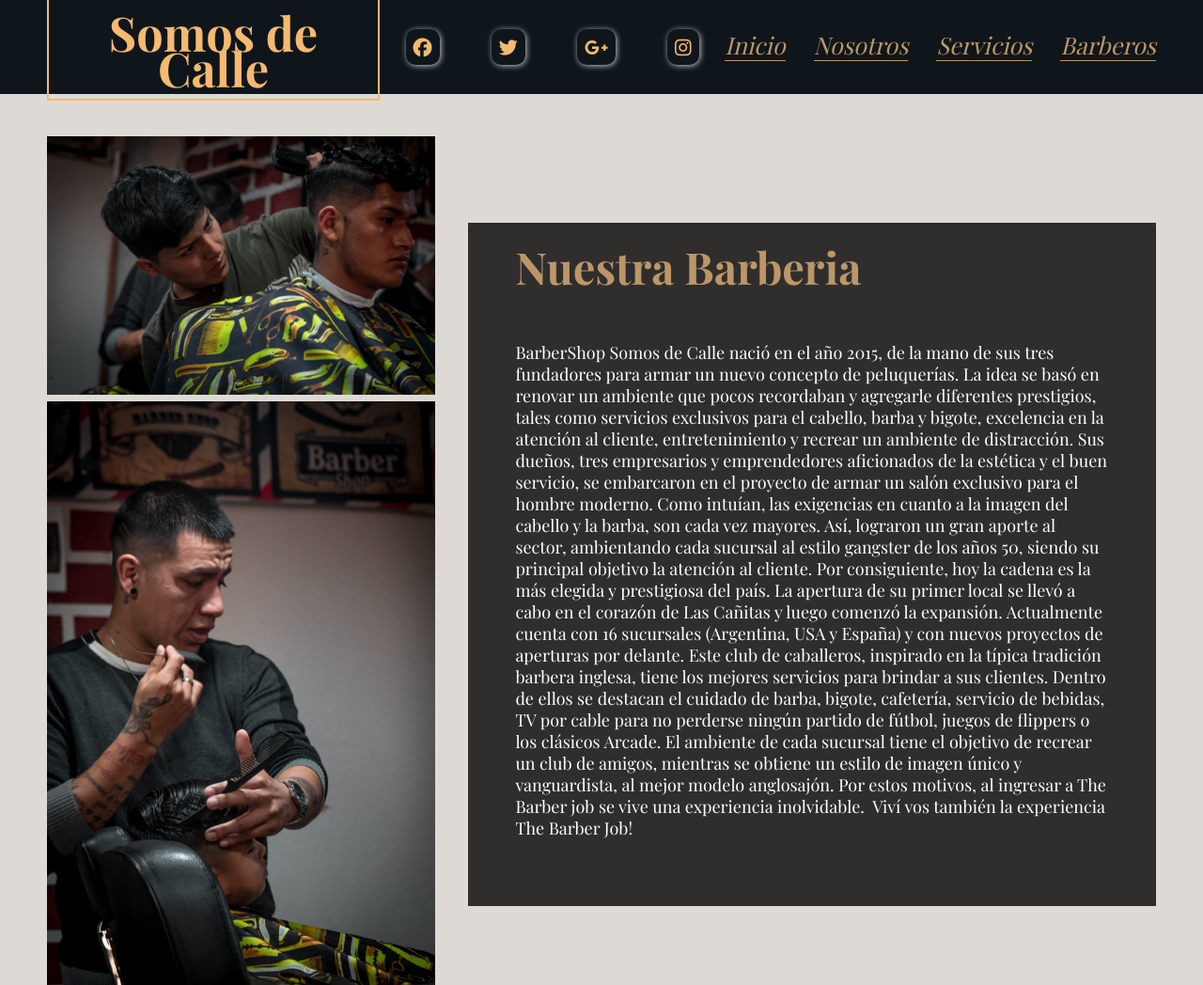
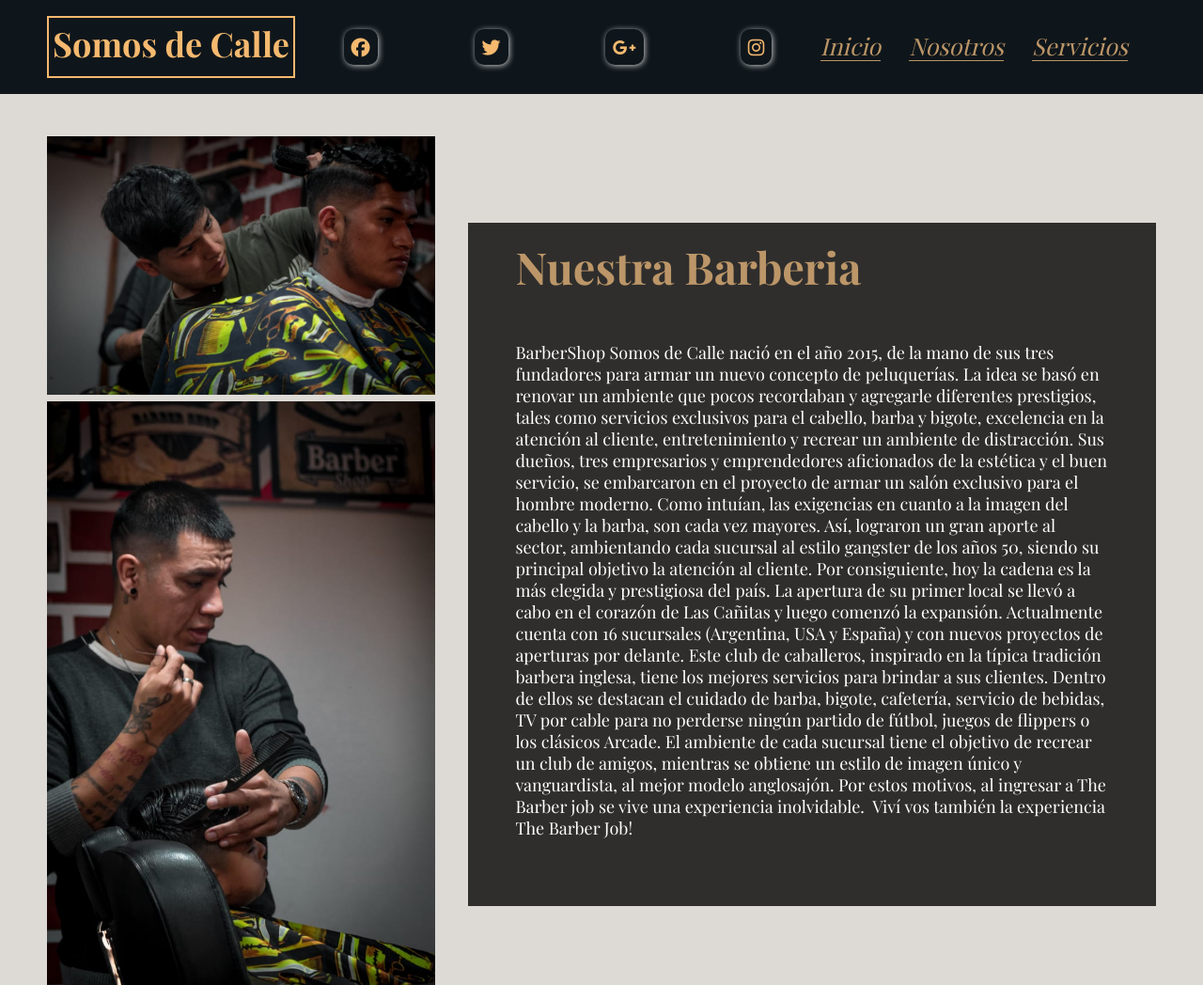
Before and after one commit to OmarBlas11/PryBarberia, a plain HTML site: page nosotros.html in a window 1280 px wide. Shown: the top 1048 px of the page at 94% size. Drawn offline with nearby package versions, Linux system fonts and the light colour scheme; a web font is replaced by a local one.

Commit message:
trabaj final

```diff
--- a/css/estilos.css
+++ b/css/estilos.css
@@ -173,6 +173,7 @@ li {
     color:var(--color-white)
 }
 .menu-nav .menu-ul li a{
+    display: block;
     font-family: 'Playfair Display', serif;
     font-style: italic;
     font-size: 1.4rem;
@@ -198,12 +199,12 @@ li {
     border-right: 2px #f5b96f solid;
 }
 .logo{
-    -ms-transform: translateY(26%);
-    -webkit-transform: translateY(26%);
+    -ms-transform: translateY(20%);
+    -webkit-transform: translateY(20%);
     text-align: center;
-    width: 350px;
+    width: 260px;
     font-family: 'Playfair Display', serif;
-    font-size: 2.8rem;
+    font-size: 2rem;
     font-weight: 700;
     line-height: 38px;
     color: #f5b96f;
@@ -222,6 +223,9 @@ li {
     background-color: #6e6e6e;
     /* font-size: 30px; */
     font-size: 1.4rem;
+}
+.menu-ul li:nth-child(4){
+    display: none;
 }
 
  /* slider-header */
--- a/css/style.css
+++ b/css/style.css
@@ -90,7 +90,7 @@ display: none;
 .nav-items {
   flex: 0 0 100%;
 }
-.nav-item:not(:last-child) {
+.nav-item {
   border-bottom: solid 1px #daf9f4;
 }
 .nav-link {
--- a/nosotros.html
+++ b/nosotros.html
@@ -29,11 +29,6 @@
                   <li class="nav-item">
                           <a class="nav-link" href="servicios.html">
                               Servicios
-                          </a>
-                      </li>
-                  <li class="nav-item">
-                          <a class="nav-link" href="#">
-                              Barberos
                           </a>
                       </li>
                   </ul>
```
Also changed, not shown: index.html (+0 -5 lines), servicios.html (+1 -6 lines).
